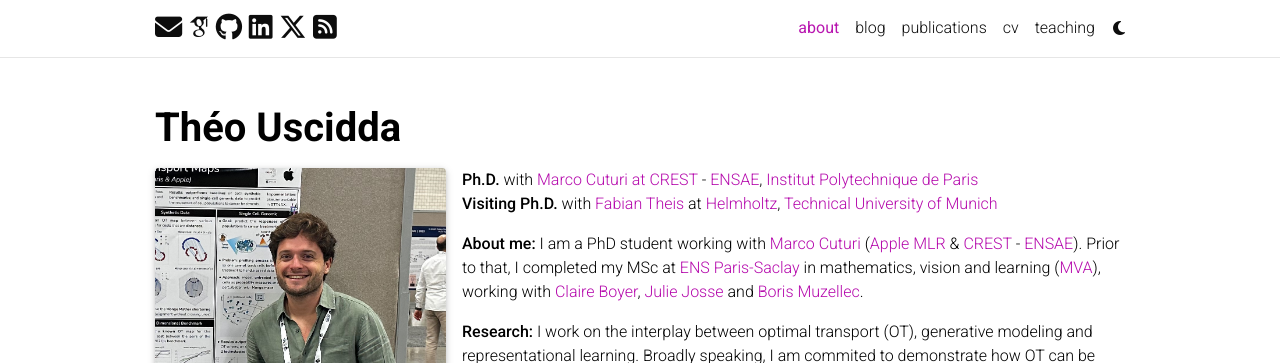
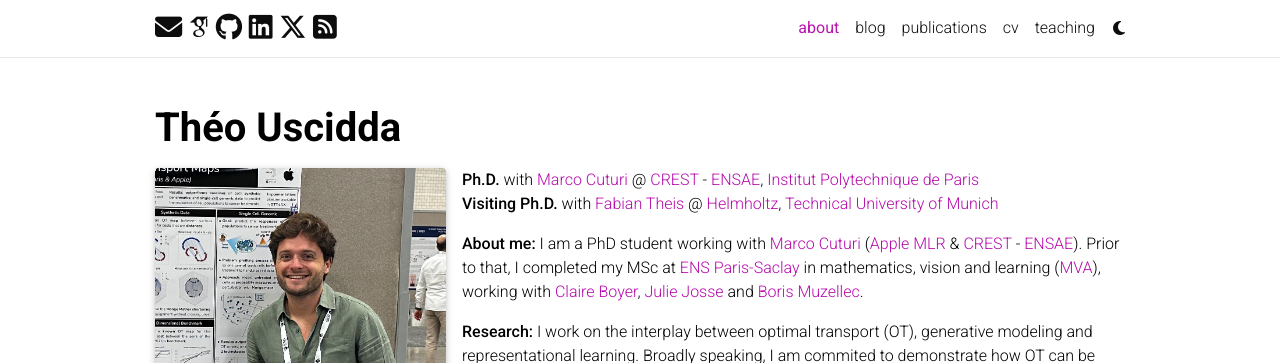
Before and after one commit to theouscidda6/theouscidda6.github.io, a Jekyll site: the page built from _pages/about.md, in a window 1280 px wide and 1048 px high. Shown: the top 363 px of the window. Built offline with Jekyll 4.4.1, drawn with Linux system fonts in a browser that asks for light colours; full-size pictures stand in for the smaller copies a plugin makes; emoji names are drawn with the system emoji font; some web fonts are replaced; comment, search, counter and statistics services are not loaded; a style sheet for code colours, icons or effects is not loaded.

Commit message:
change bio

```diff
--- a/_pages/about.md
+++ b/_pages/about.md
@@ -21,8 +21,8 @@
 <!-- <strong>Ph.D.</strong> at <a href="https://crest.science/">CREST</a>-<a href="https://www.ensae.fr/">ENSAE</a>, <a href="https://www.ip-paris.fr/">Institut Polytechnique de Paris</a> <br>
   <strong>Long-term Visiting Ph.D.</strong> at <a href="https://www.helmholtz-munich.de/en/icb/pi/fabian-theis">Helmholtz</a>-<a href="https://www.tum.de/en/">Technical University of Munich</a> -->
 
-<strong>Ph.D.</strong> with <a href="https://marcocuturi.net/">Marco Cuturi at <a href="https://crest.science/">CREST</a> - <a href="https://www.ensae.fr/">ENSAE</a>, <a href="https://www.ip-paris.fr/">Institut Polytechnique de Paris</a> <br>
-<strong>Visiting Ph.D.</strong>  with <a href="https://www.helmholtz-munich.de/en/icb/pi/fabian-theis">Fabian Theis</a> at <a href="https://www.helmholtz-munich.de/en/icb/pi/fabian-theis">Helmholtz</a>, <a href="https://www.tum.de/en/">Technical University of Munich</a>
+<strong>Ph.D.</strong> with <a href="https://marcocuturi.net/">Marco Cuturi</a> @ <a href="https://crest.science/">CREST</a> - <a href="https://www.ensae.fr/">ENSAE</a>, <a href="https://www.ip-paris.fr/">Institut Polytechnique de Paris</a> <br>
+<strong>Visiting Ph.D.</strong>  with <a href="https://www.helmholtz-munich.de/en/icb/pi/fabian-theis">Fabian Theis</a> @ <a href="https://www.helmholtz-munich.de/en/icb/pi/fabian-theis">Helmholtz</a>, <a href="https://www.tum.de/en/">Technical University of Munich</a> <br>
 
 <!-- with <a href="https://www.helmholtz-munich.de/en/icb/pi/fabian-theis">Fabian Theis</a>-->
 <!-- with <a href="https://marcocuturi.net/">Marco Cuturi</a>-->
```
